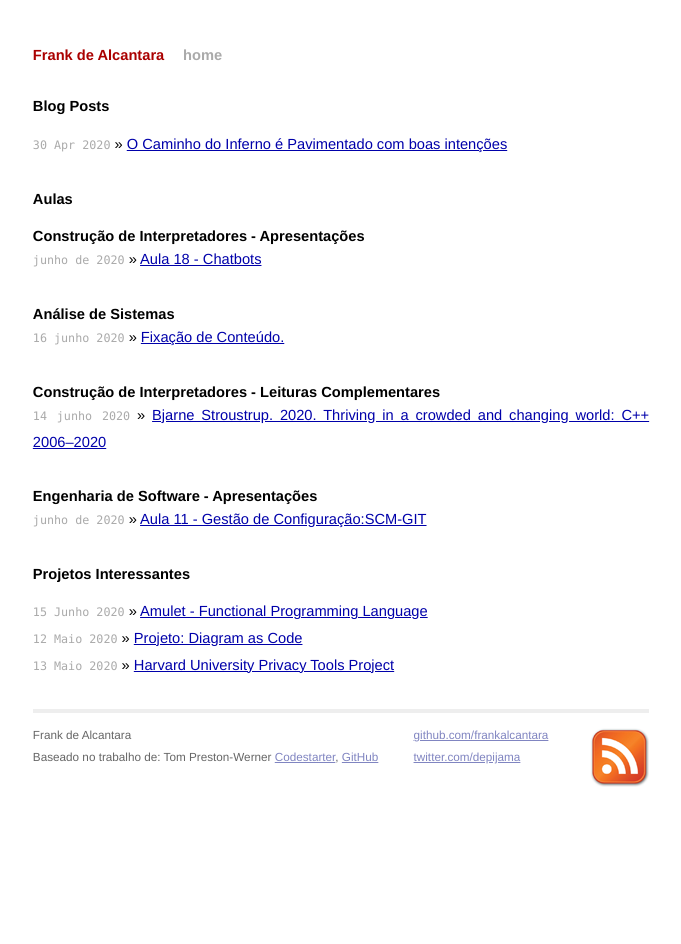
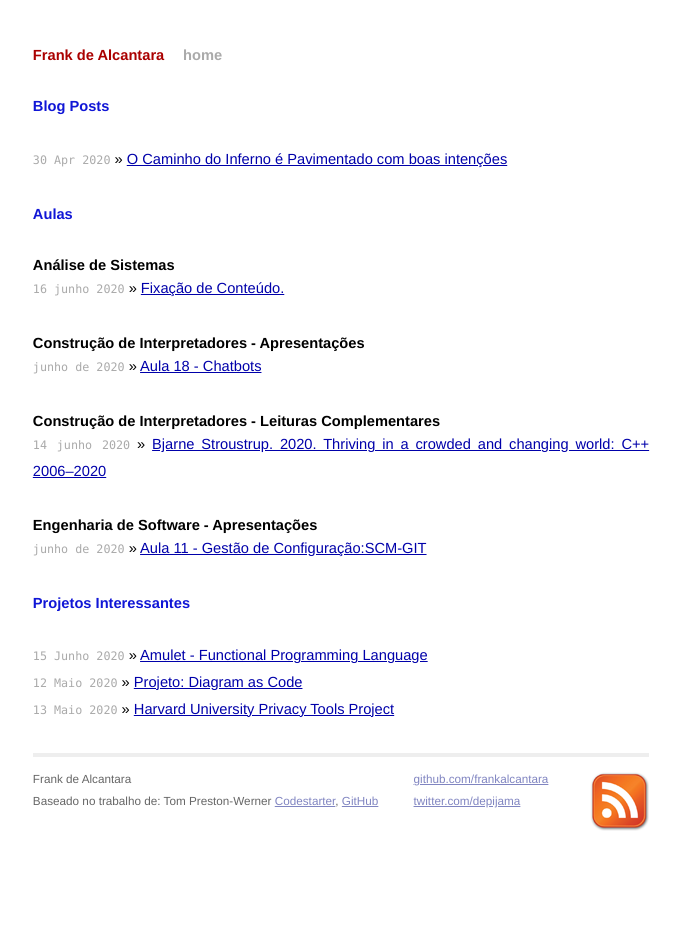
Before and after one commit to mojombo/mojombo.github.io, a Jekyll site: the page built from index.html, in a window 1280 px wide. Shown: the whole page, without its empty margins (299-980 px from the left). Built offline with Jekyll 4.4.1, drawn with Linux system fonts in a browser that asks for light colours.

Commit message:
correção de posicionamento e títulos

```diff
--- a/_layouts/default.html
+++ b/_layouts/default.html
@@ -47,7 +47,7 @@
     <div class="rss">
      <!--  <a href="http://feeds.feedburner.com/feedburner/frankalcantara">  -->
         <img src="/images/rss.png" alt="Assine o RSS" />
-      </a>
+      <!-- </a> -->
     </div>
   </div>
 </div>
--- a/index.html
+++ b/index.html
@@ -4,38 +4,35 @@ title: Frank de Alcantara
 ---
 
 <div id="home">
-  <h1>Blog Posts</h1>
+  <h1 class="title">Blog Posts</h1>
   <ul class="posts">
     {% for post in site.posts %}
       <li><span>{{ post.date | date_to_string }}</span> &raquo; <a href="{{ post.url }}">{{ post.title }}</a></li>
     {% endfor %}
   </ul>
 
-  <h1>Aulas</h1>
+  <h1 class="title">Aulas</h1>
+  <h3>Análise de Sistemas</h3>
+   <ul class="posts">
+     <li><span>16 junho 2020</span> &raquo; <a href="https://frankalcantara.com/Aulas/AnaliseSistemas/FixacaoConteudo.html#/">Fixação de Conteúdo.</a></li>
+   </ul>
+
   <h2>Construção de Interpretadores - Apresentações</h2>
   <ul class="posts">
     <li><span>junho de 2020</span> &raquo; <a href="https://frankalcantara.com/Aulas/ConstInterpretadores/18-ChatBots.html#/">Aula 18 - Chatbots</a></li>
    </ul>
-
-   <h3>Análise de Sistemas</h3>
-   <ul class="posts">
-     <li><span>16 junho 2020</span> &raquo; <a href="https://frankalcantara.com/Aulas/AnaliseSistemas/FixacaoConteudo.html#/">Fixação de Conteúdo.</a></li>
-   </ul>
-
-
 
    <h3>Construção de Interpretadores - Leituras Complementares</h3>
   <ul class="posts">
     <li><span>14 junho 2020</span> &raquo; <a href="https://dl.acm.org/doi/pdf/10.1145/3386320">Bjarne Stroustrup. 2020. Thriving in a crowded and changing world: C++ 2006–2020</a></li>
   </ul>
 
-
   <h2>Engenharia de Software - Apresentações</h2>
   <ul class="posts">
     <li><span>junho de 2020</span> &raquo; <a href="https://frankalcantara.com/Aulas/EngSoftwareII/11-Scm-Git.html#/">Aula 11 - Gestão de Configuração:SCM-GIT</a></li>
    </ul>
 
-  <h1>Projetos Interessantes</h1>
+  <h1 class="title">Projetos Interessantes</h1>
   <ul class="posts">
     <li><span>15 Junho 2020</span> &raquo; <a href="https://amulet.works/">Amulet - Functional Programming Language</a></li>
     <li><span>12 Maio 2020</span> &raquo; <a href="https://diagrams.mingrammer.com/">Projeto: Diagram as Code</a></li>
```
